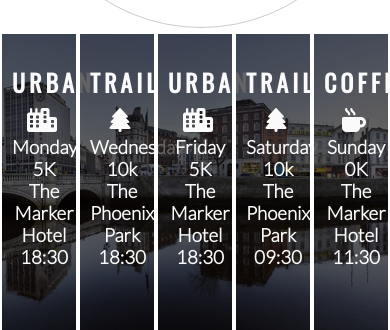
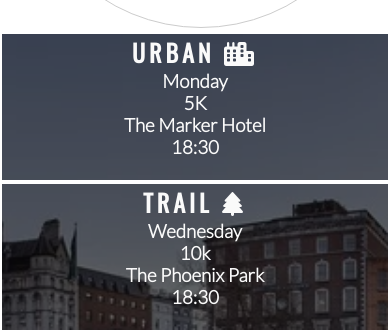
Before and after one commit to RicDeutsch/love-running, a plain HTML site: page index.html in a window 390 px wide. Shown: the part 1888-2218 px from the top of the page. Drawn offline with nearby package versions, Linux system fonts and the light colour scheme.

Commit message:
Style meeting time for tablet and mobile screens

```diff
--- a/assets/css/style.css
+++ b/assets/css/style.css
@@ -270,17 +270,18 @@ footer {
         margin: 0;
     }
 
-    #left-about, #right-about{
+    #left-about, #right-about, #center-about {
+        clear: both;
         width: 100%;
         float:left;
         padding: 0;
     }
 
-    #center-about {
-        clear: both;
+    #times > div {
         width: 100%;
-        float:left;
-        padding: 0;
+        clear:both;
+        height:150px;
+        padding:0;
     }
 
     hr {
```
